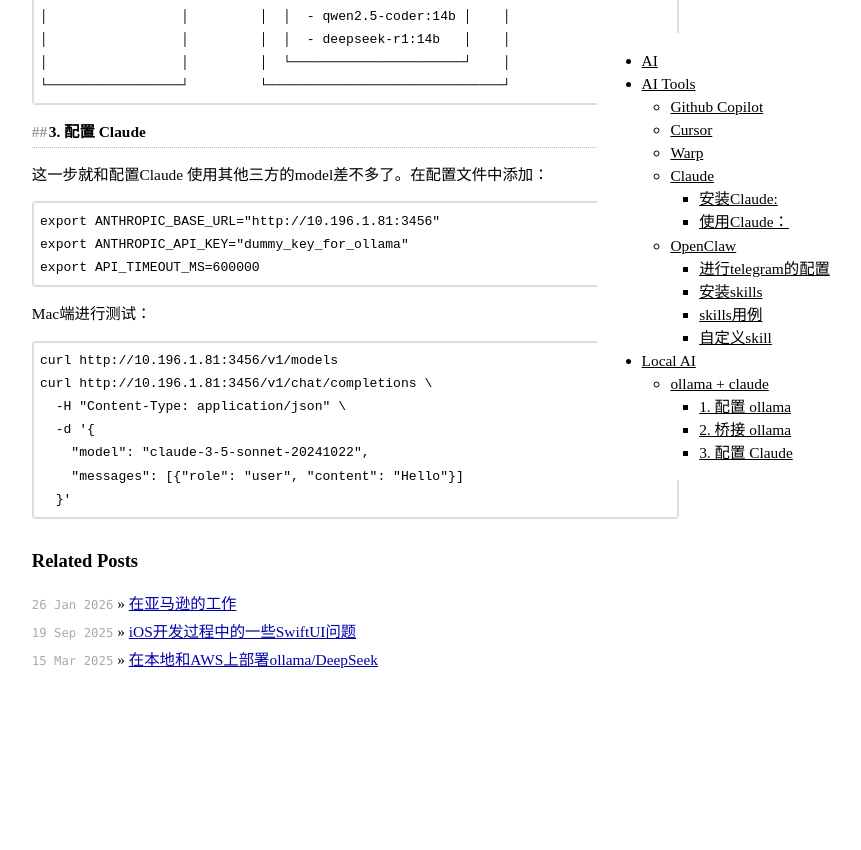
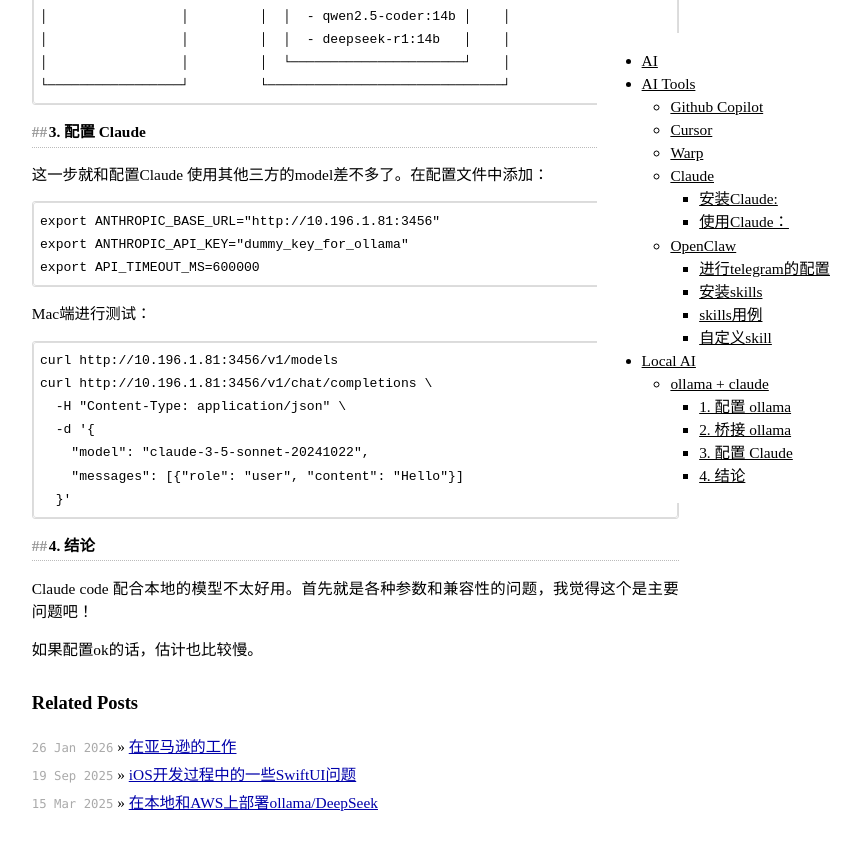
Before and after one commit to imekaku/imekaku.github.io, a Jekyll site: the page built from _posts/2026-02-25-ai-track.md, in a window 1280 px wide and 900 px high, scrolled down 13672 px. Shown: the top 850 px of the window, without its empty margins (272-1133 px from the left). Built offline with Jekyll 4.4.1, drawn with Linux system fonts in a browser that asks for light colours; before the commit the page ends 14429 px from its top, so only the background shows below that.

Commit message:
update post

````diff
--- a/_posts/2026-02-25-ai-track.md
+++ b/_posts/2026-02-25-ai-track.md
@@ -517,3 +517,9 @@
     "messages": [{"role": "user", "content": "Hello"}]
   }'
 ```
+
+### 4. 结论
+
+Claude code 配合本地的模型不太好用。首先就是各种参数和兼容性的问题，我觉得这个是主要问题吧！
+
+如果配置ok的话，估计也比较慢。
````
